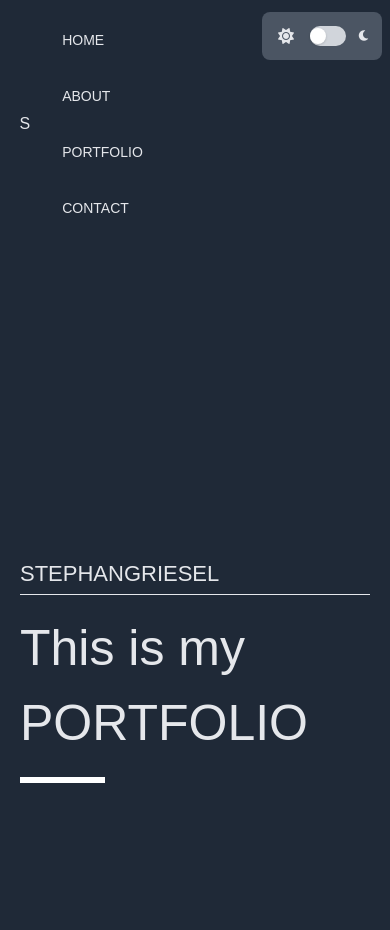
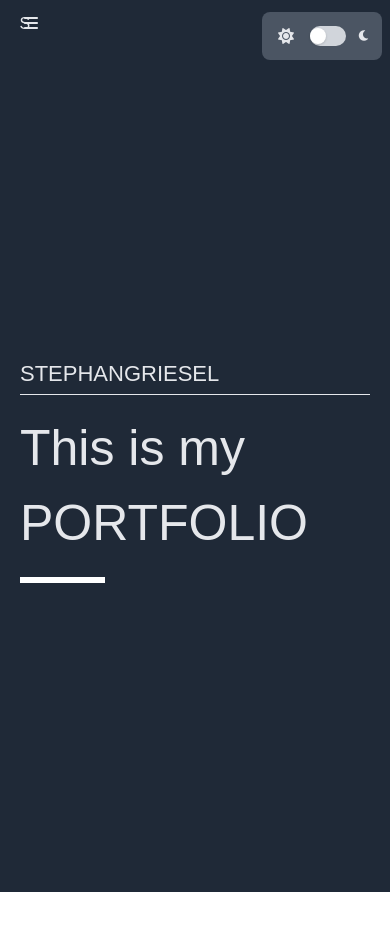
Before and after one commit to stephangriesel/stephangriesel-2022, a Vue app: page / in a window 390 px wide. Shown: the top 930 px of the page. After the commit the page ends 892 px from the top, so only its background shows below. Built offline with nearby package versions, Linux system fonts and the light colour scheme.

Commit message:
test mobile view

```diff
--- a/src/components/Navigation.vue
+++ b/src/components/Navigation.vue
@@ -11,7 +11,7 @@
         <li><router-link class="link" :to="{name: ''}">Contact</router-link></li>
       </ul>
       <div class="icon">
-        <i @click="toggleMobileNav" v-show="mobile" class="far fa-bars" :class="{'icon-active' : mobileNav}"></i>
+        <i @click="toggleMobileNav" v-show="mobile" class="fa fa-bars" :class="{'icon-active' : mobileNav}"></i>
       </div>
       <transition name="mobile-nav">
         <ul v-show="mobileNav" class="dropdown-nav">
@@ -27,7 +27,17 @@
 
 <script>
 
-export default {};
+export default {
+  name: 'navigation',
+  data() {
+    return {
+      scrollPosition: null,
+      mobile: true,
+      mobileNav: null,
+      windowWidth: null,
+    };
+  },
+};
 
 </script>
 
@@ -72,13 +82,19 @@ header {
         color:#989809;
         border-color: #989809;
       }
+    }
+    .branding {
+      display:flex;
+      align-items: center;
+      }
 
+    .icon {
+      display:flex;
+      align-items:center;
+      position:absolute;
+      top:15px;
+      left:24px;
     }
-
-      .branding {
-        display:flex;
-        align-items: center;
-      }
-  }
+    }
 }
 </style>
```
